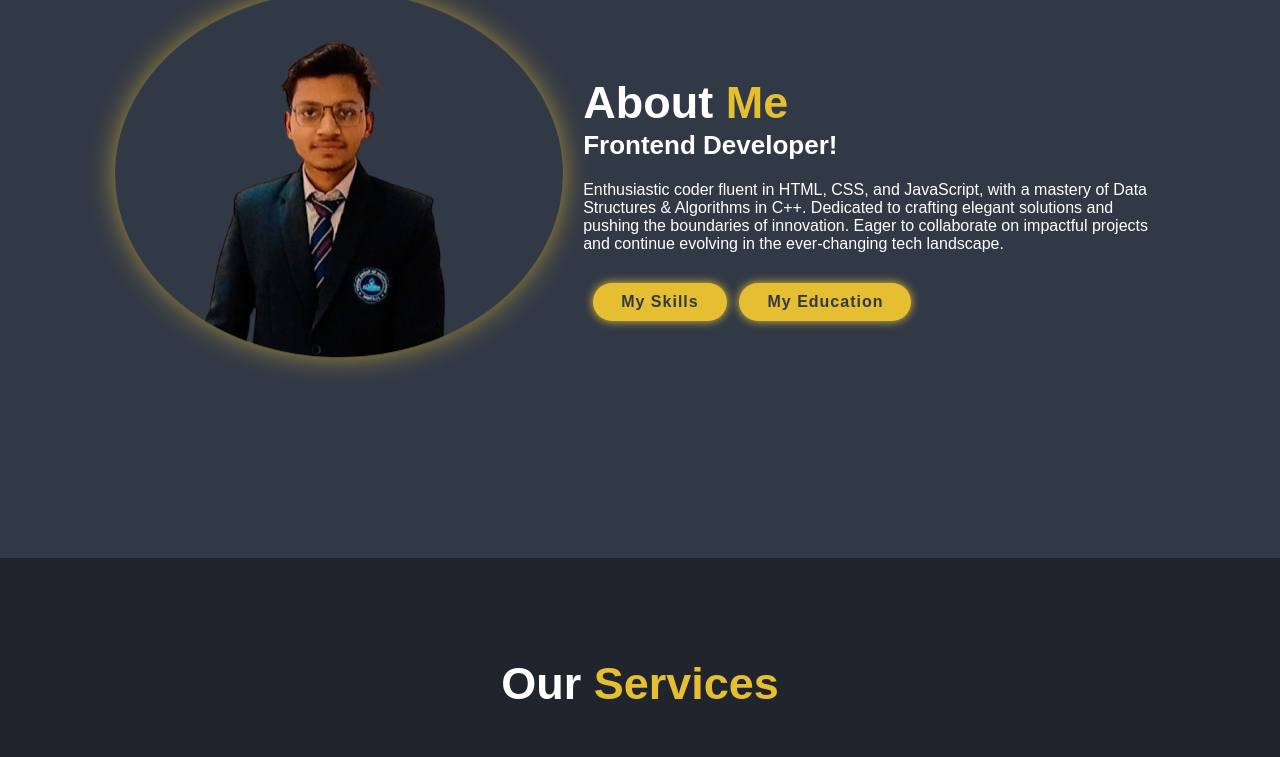
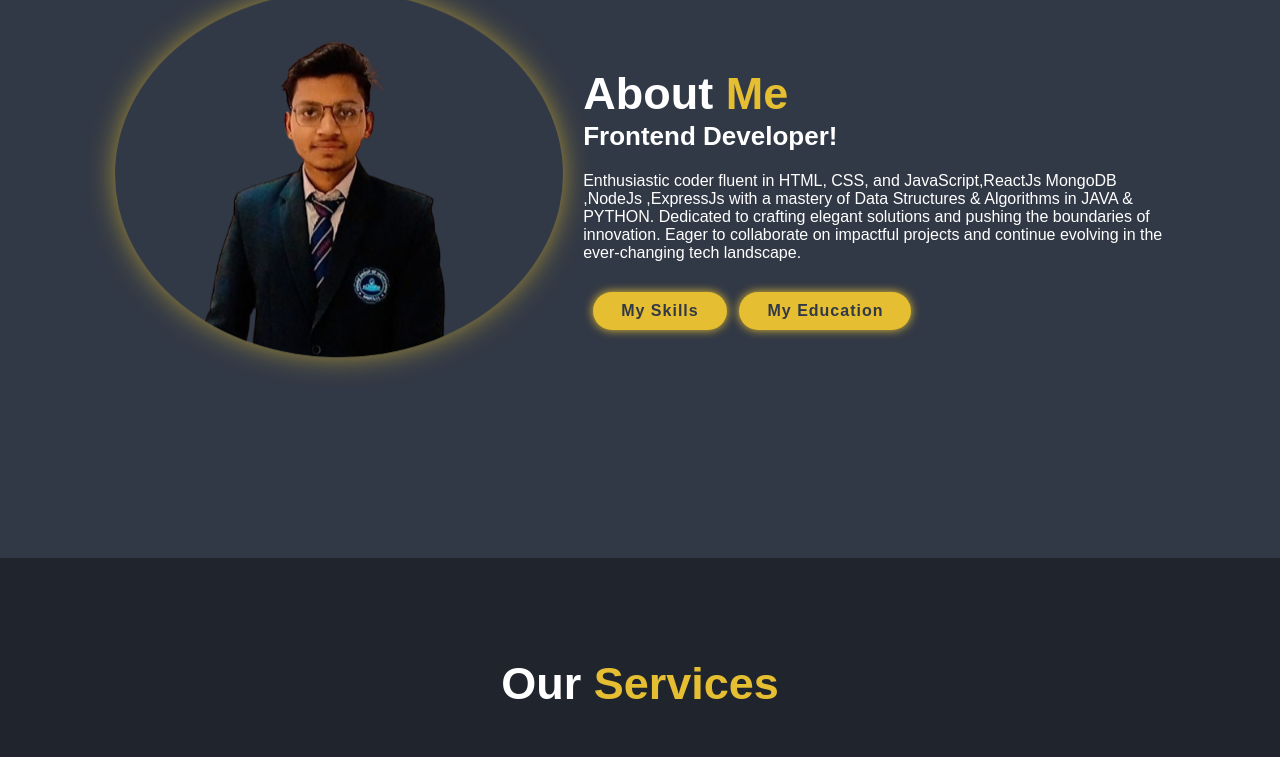
Before and after one commit to Saurabhsaxena81/MYPortfolio, a plain HTML site: page index.html in a window 1280 px wide. Shown: the part 1042-1799 px from the top of the page. Drawn offline with nearby package versions, Linux system fonts and the light colour scheme.

Commit message:
Update index.html

```diff
--- a/index.html
+++ b/index.html
@@ -68,7 +68,7 @@
         <div class="about-content">
             <h2 class="heading">About <span>Me</span></h2>
             <h3>Frontend Developer!</h3>
-            <p>Enthusiastic coder fluent in HTML, CSS, and JavaScript, with a mastery of Data Structures & Algorithms in C++. Dedicated to crafting elegant solutions and pushing the boundaries of innovation. Eager to collaborate on impactful projects and continue evolving in the ever-changing tech landscape.</p>
+            <p>Enthusiastic coder fluent in HTML, CSS, and JavaScript,ReactJs MongoDB ,NodeJs ,ExpressJs with a mastery of Data Structures & Algorithms in JAVA & PYTHON. Dedicated to crafting elegant solutions and pushing the boundaries of innovation. Eager to collaborate on impactful projects and continue evolving in the ever-changing tech landscape.</p>
             <!-- <a href="#" class="btn">Read More</a> -->
             <a href="#skills" class="btn" id="SkillBtn">My Skills</a>
             <a href="#myEducation" class="btn" id="EducationBtn">My Education</a>
```
